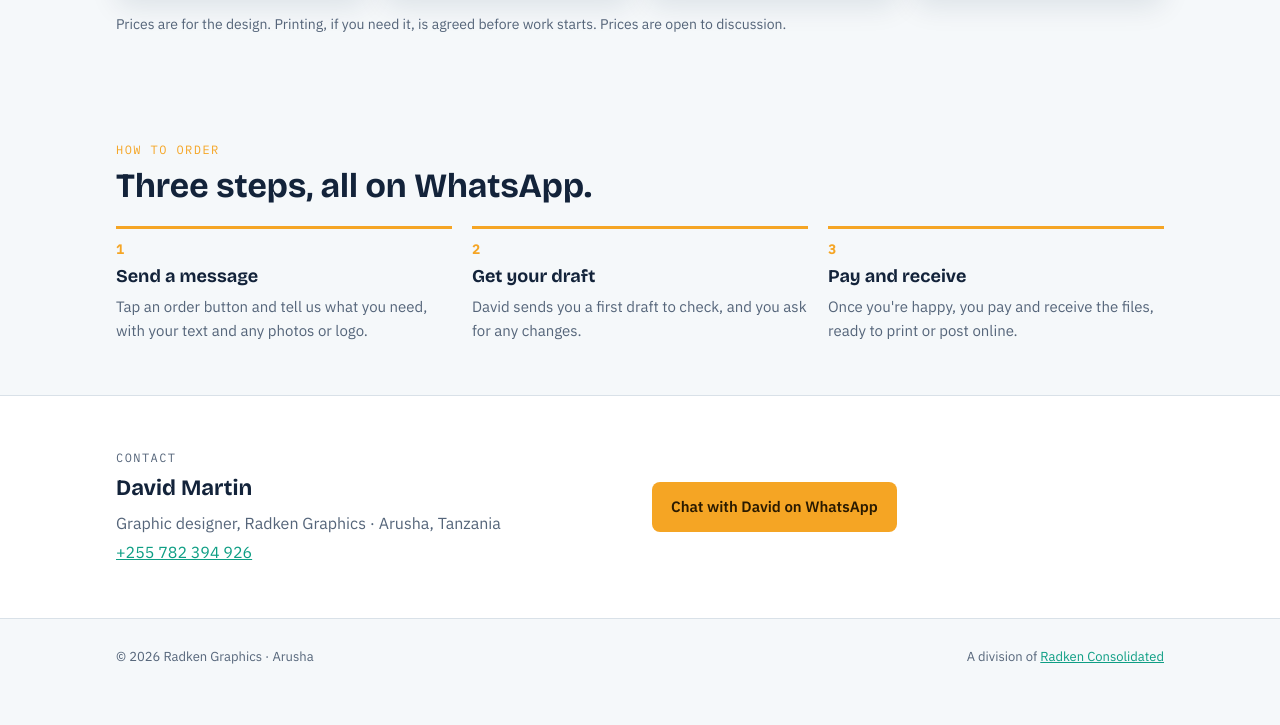
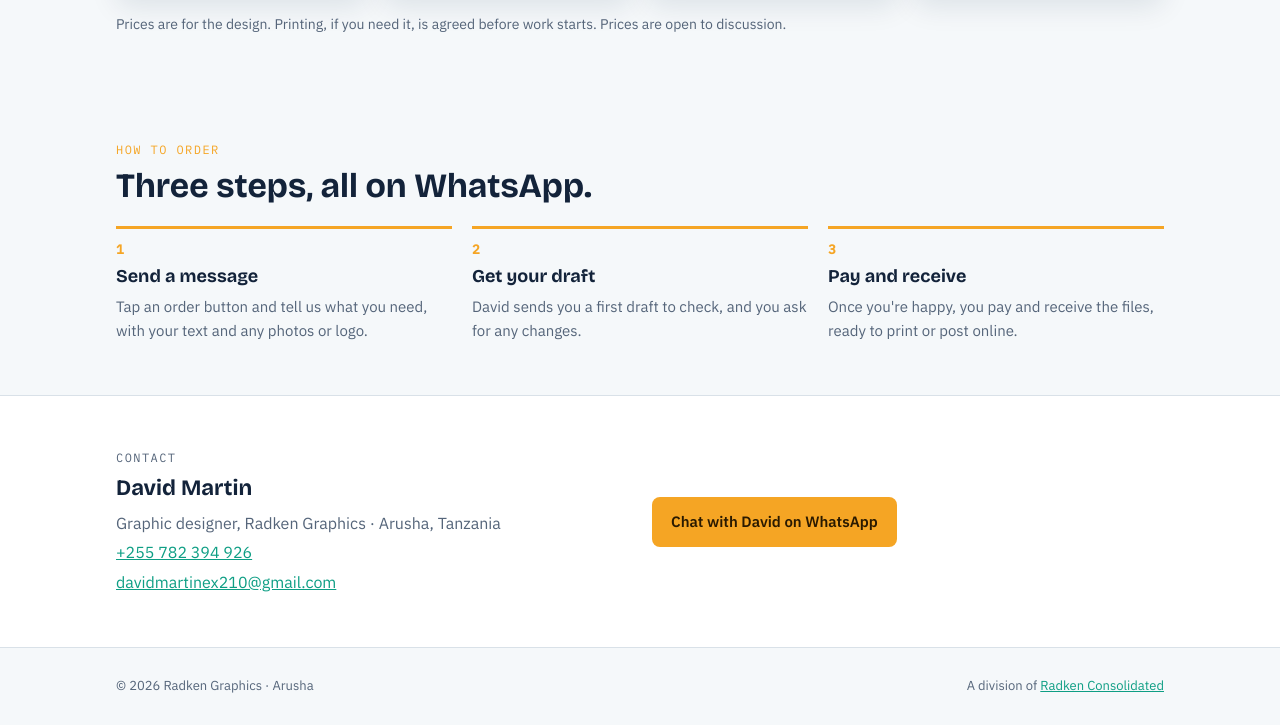
Before and after one commit to Radken-tech/radken-tech.github.io, a plain HTML site: page graphics/index.html in a window 1280 px wide. Shown: the part 771-1496 px from the top of the page. Before the commit the page ends 1467 px from the top, so only its background shows below. Drawn offline with nearby package versions, Linux system fonts and the light colour scheme.

Commit message:
Add David Martin's email to Radken Graphics contacts
Co-Authored-By: Claude Opus 5.5 <noreply@anthropic.com>
Claude-Session: https://claude.ai/code/session_01RrLfRYaGFoYAyKpKz7odDZ

```diff
--- a/graphics/index.html
+++ b/graphics/index.html
@@ -81,6 +81,7 @@ section{padding-block:52px}
 .card{display:grid;gap:4px}
 .card b{font-family:var(--display);font-size:22px}
 .card span{color:var(--muted)}
+.card a{overflow-wrap:anywhere}
 
 footer{color:var(--muted);font-size:13px;padding-block:28px}
 footer .wrap{display:flex;justify-content:space-between;gap:12px;flex-wrap:wrap}
@@ -183,6 +184,7 @@ footer .wrap{display:flex;justify-content:space-between;gap:12px;flex-wrap:wrap}
         <b>David Martin</b>
         <span data-sw="Mbunifu wa michoro, Radken Graphics · Arusha, Tanzania">Graphic designer, Radken Graphics · Arusha, Tanzania</span>
         <a href="https://wa.me/255782394926" target="_blank" rel="noopener">+255 782 394 926</a>
+        <a href="mailto:davidmartinex210@gmail.com">davidmartinex210@gmail.com</a>
       </div>
       <div class="cta" style="margin:0">
         <a class="btn btn-sun wa" data-svc="general" href="https://wa.me/255782394926" target="_blank" rel="noopener" data-sw="Ongea na David kwa WhatsApp">Chat with David on WhatsApp</a>
```
Also changed, not shown: index.html (+1 -1 lines).
